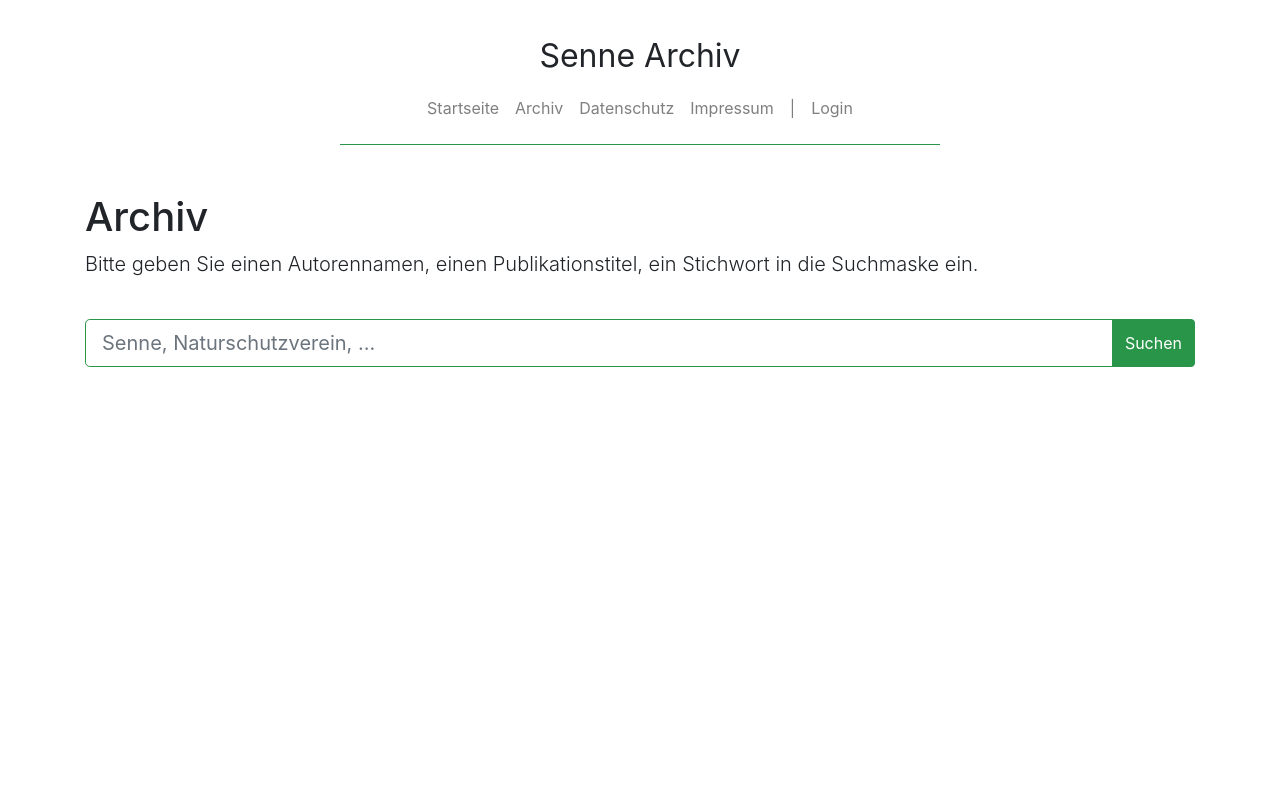
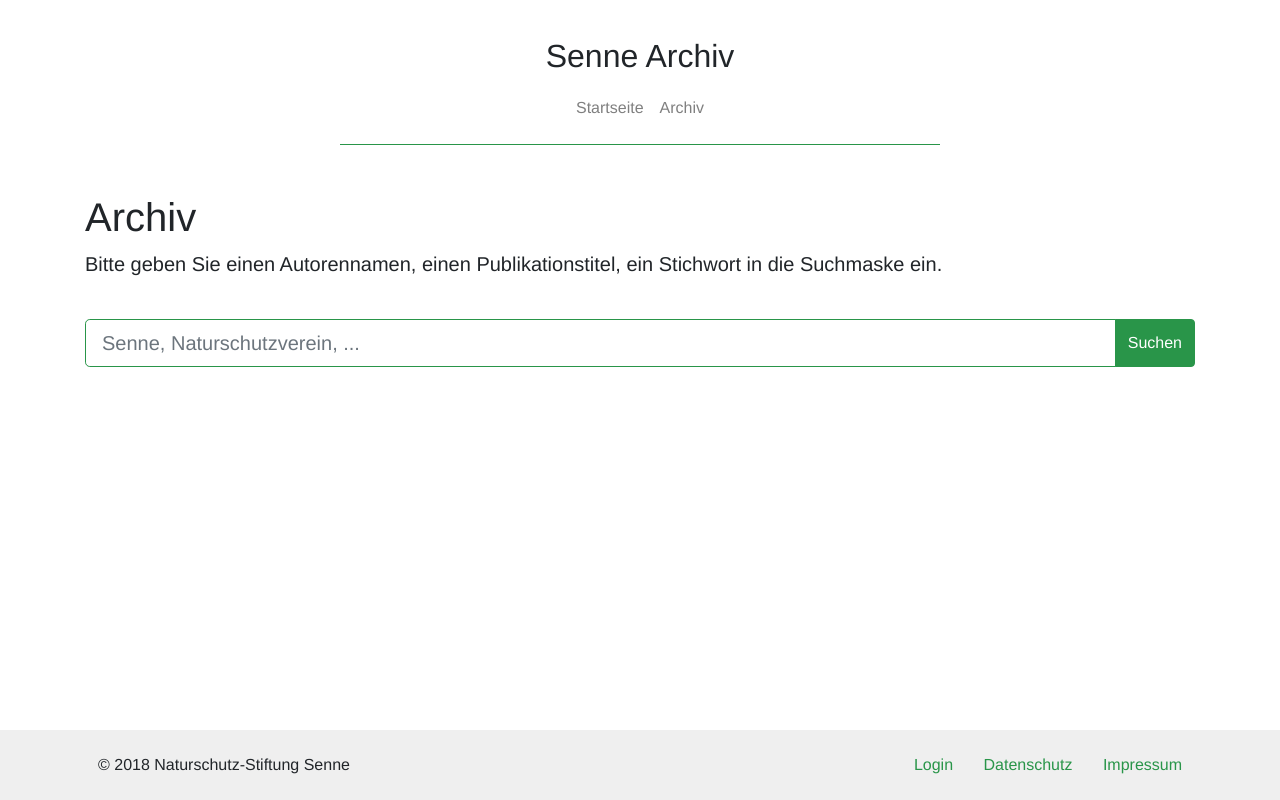
Before and after one commit to n2o/senne-archive-django, a Django app: page /archiv/ in a window 1280 px wide. Run offline with Django 3.2, Linux system fonts and the light colour scheme; style sheets or scripts are compiled from the project's sources; some libraries are stand-ins or nearby versions.

Commit message:
Add footer to bottom of site; move privacy and imprint to footer nav

```diff
--- a/senne/templates/assets/css/site.sass
+++ b/senne/templates/assets/css/site.sass
@@ -28,3 +28,27 @@ a
   padding-top: 2rem
   #site-header
     font-size: 2rem
+
+html
+  height: 100%
+  box-sizing: border-box
+
+*
+  box-sizing: inherit
+  &:before, &:after
+    box-sizing: inherit
+
+body
+  position: relative
+  margin: 0
+  padding-bottom: 6rem
+  min-height: 100%
+  font-family: "Helvetica Neue", Arial, sans-serif
+
+footer
+  position: absolute
+  right: 0
+  bottom: 0
+  left: 0
+  padding: 1rem
+  background-color: #efefef
--- a/senne/templates/base.html
+++ b/senne/templates/base.html
@@ -40,16 +40,6 @@
         <a class="nav-item nav-link" href="{% url 'archive:index' %}">
           Archiv
         </a>
-        <a class="nav-item nav-link" href="{% url "pages" url="datenschutz" %}">Datenschutz</a>
-        <a class="nav-item nav-link" href="{% url "pages" url="impressum" %}">Impressum</a>
-        <span class="nav-item nav-link">|</span>
-        <a class="nav-item nav-link" href="{% url 'admin:index' %}">
-          {% if user.is_staff %}
-            Adminbereich
-          {% else %}
-            Login
-          {% endif %}
-        </a>
       </div>
     </div>
   </div>
@@ -61,10 +51,33 @@
   <div class="page-header">
     <h1>{% block page-header %}{% endblock %}</h1>
   </div>
+  {% block content %}{% endblock %}
+</div>
 
-  {% block content %}
-  {% endblock %}
-</div>
+<footer>
+  <div class="container">
+    <div class="row">
+      <div class="col">
+        <span class="btn">
+          &copy; {% now "Y" %} Naturschutz-Stiftung Senne
+        </span>
+      </div>
+      <div class="col">
+        <div class="text-right">
+          <a class="btn btn-link" href="{% url 'admin:index' %}">
+            {% if user.is_staff %}
+              Adminbereich
+            {% else %}
+              Login
+            {% endif %}
+          </a>
+          <a class="btn btn-link" href="{% url "pages" url="datenschutz" %}">Datenschutz</a>
+          <a class="btn btn-link" href="{% url "pages" url="impressum" %}">Impressum</a>
+        </div>
+      </div>
+    </div>
+  </div>
+</footer>
 
 <script src="{% static 'jquery/dist/jquery.slim.min.js' %}"></script>
 <script src="{% static 'bootstrap/dist/js/bootstrap.min.js' %}"></script>
```
